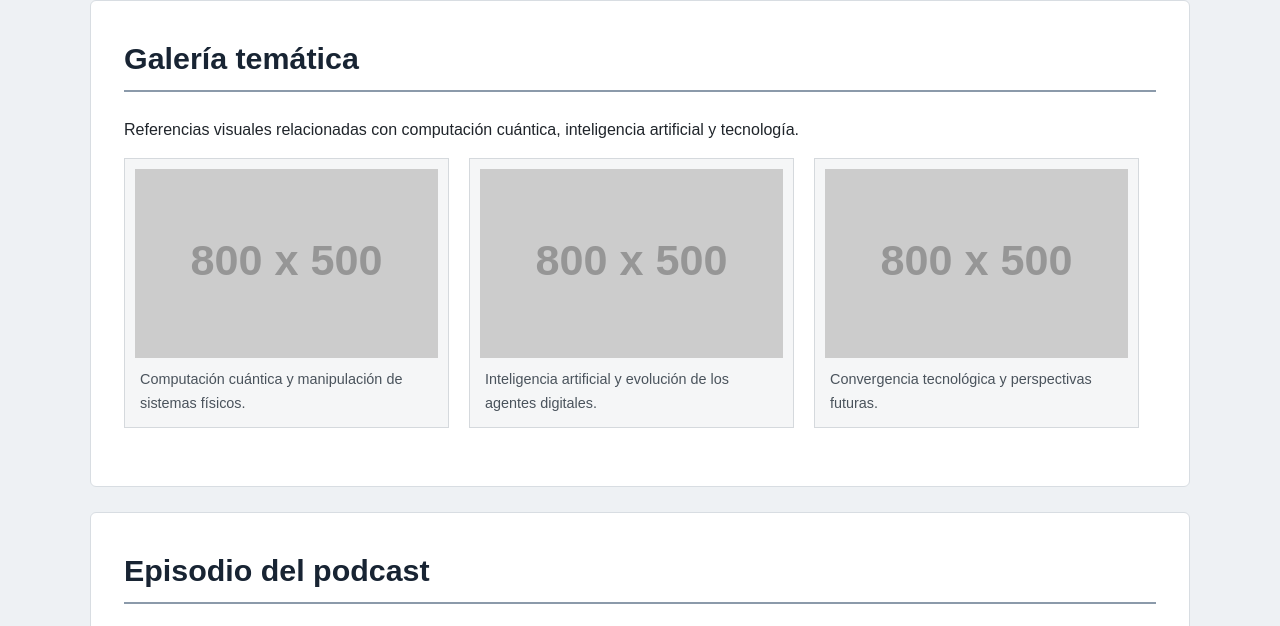
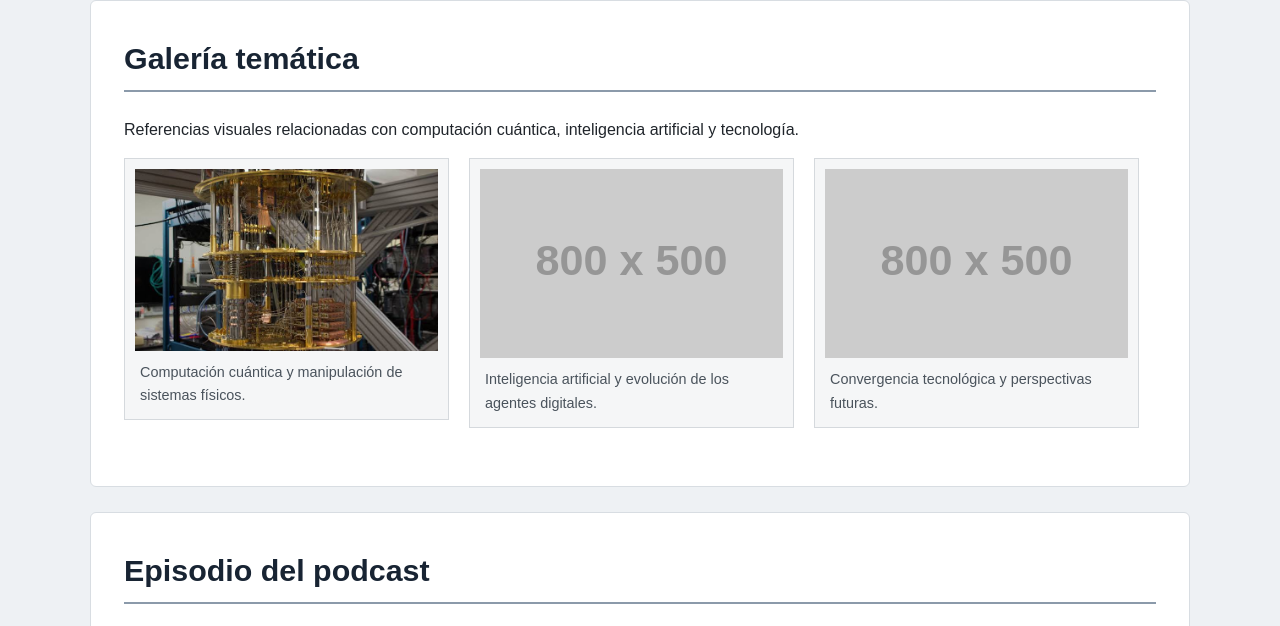
Before and after one commit to HerikutsuBoy/video-1, a plain HTML site: page index.html in a window 1280 px wide. Shown: the part 2278-2904 px from the top of the page. Drawn offline with Linux system fonts and the light colour scheme; placeholder pictures from the web are drawn by us.

Commit message:
Update index.html

```diff
--- a/index.html
+++ b/index.html
@@ -177,7 +177,7 @@
                 <figure class="gallery-item">
                     <!-- CAMBIA SOLAMENTE EL VALOR DE src -->
                     <img
-                        src="https://placehold.co/800x500?text=Computacion+Cuantica"
+                        src="img/Computación cuántica y manipulación de sistemas físicos..jpg"
                         alt="Representación de computación cuántica"
                     >
                     <figcaption>
```
